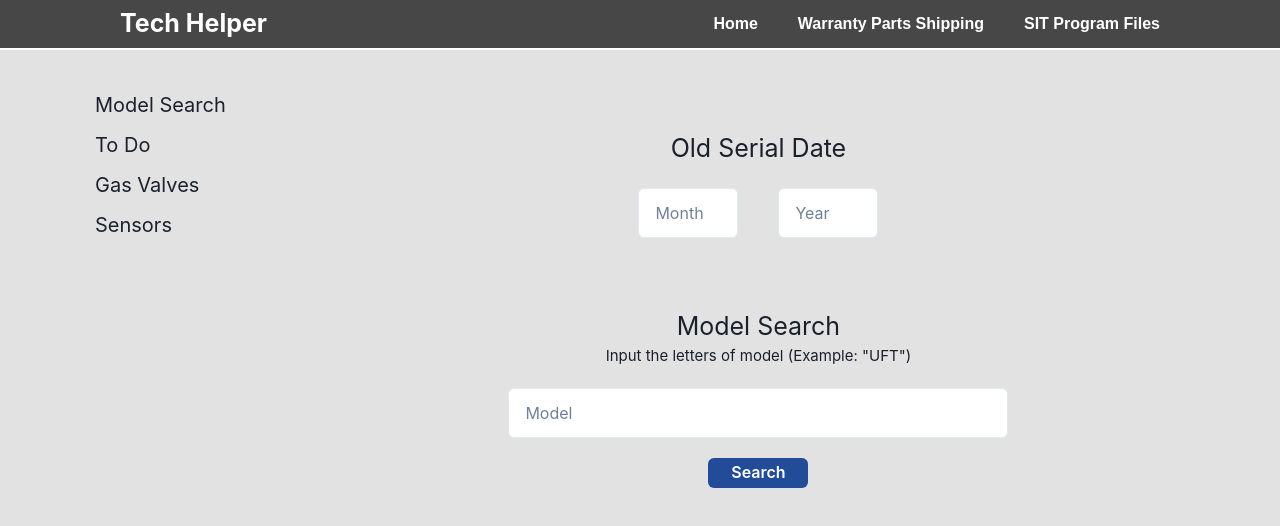
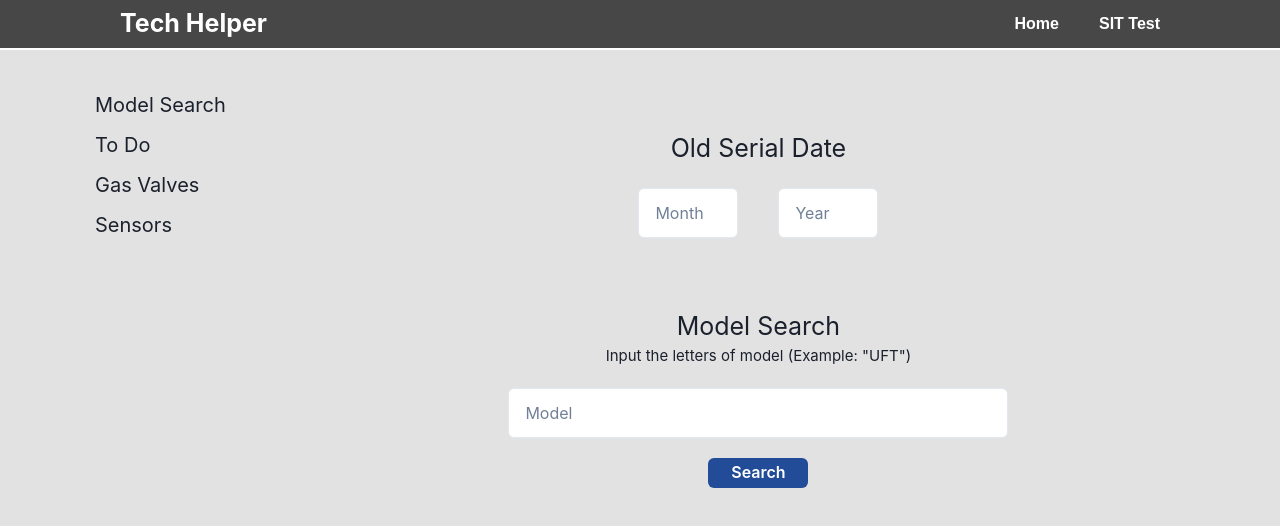
Before and after one commit to Erick-Bravo/tech_helper, a React (Create React App) app: page / in a window 1280 px wide. Shown: the top 526 px of the page. Built offline with nearby package versions, Linux system fonts and the light colour scheme.

Commit message:
SIT test for troubleshooting

```diff
--- a/src/components/NavBar.tsx
+++ b/src/components/NavBar.tsx
@@ -15,8 +15,10 @@ const teamsSITLink = `msteams://teams.microsoft.com/l/file/${sitPartsID}`;
 const NavBar = () => {
   const [loading, setLoading] = useState(false);
 
-  const handleCurserLoading = () => {
+  const handleCurserLoading = (link: string) => {
     setLoading(true);
+
+    window.open(link, "_blank");
 
     setTimeout(() => {
       setLoading(false);
@@ -50,7 +52,7 @@ const NavBar = () => {
         <Link p={navTexPad} _hover={{ textUnderlineOffset: "none" }} href="/">
           Home
         </Link>
-        <Link
+        {/* <Link
           p={navTexPad}
           _hover={{ textUnderlineOffset: "none" }}
           href={teamsWarrantyPartsLink}
@@ -67,7 +69,14 @@ const NavBar = () => {
           cursor={loading ? "wait" : "pointer"}
         >
           SIT Program Files
-        </Link>
+        </Link> */}
+        <Box
+          p={navTexPad}
+          onClick={() => handleCurserLoading(teamsSITLink)}
+          cursor={loading ? "wait" : "pointer"}
+        >
+          SIT Test
+        </Box>
       </Flex>
     </Flex>
   );
```
